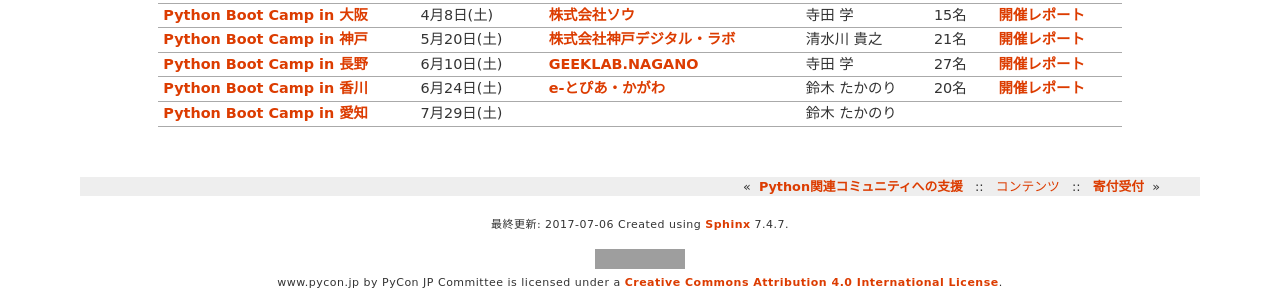
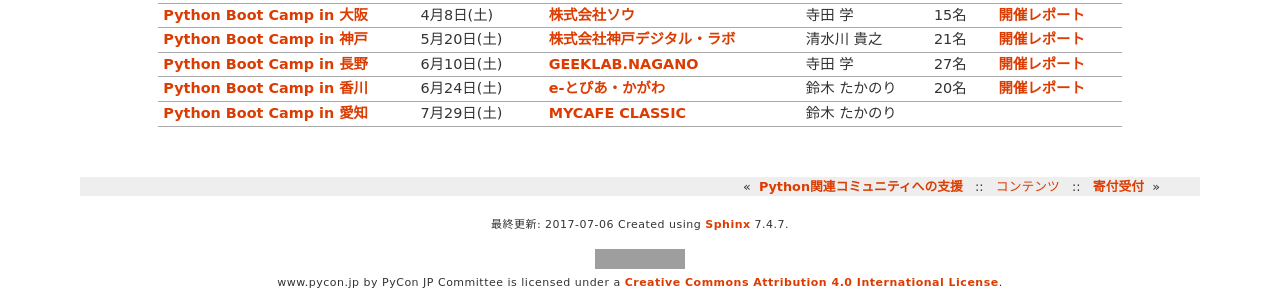
Before and after one commit to pyconjp/www.pycon.jp, a Sphinx documentation site: the page built from source/support/bootcamp.rst, in a window 1280 px wide. Shown: the part 1987-2283 px from the top of the page. Built offline with Sphinx 7.4.7, drawn with Linux system fonts in a browser that asks for light colours; grey boxes are pictures that could not be loaded.

Commit message:
Python Boot Camp in 愛知の会場を追加

```diff
--- a/source/support/bootcamp.rst
+++ b/source/support/bootcamp.rst
@@ -163,7 +163,7 @@
      - `開催レポート <http://pyconjp.blogspot.jp/2017/06/python-boot-camp-in-kagawa.html>`__
    * - `Python Boot Camp in 愛知 <https://pyconjp.connpass.com/event/60165/>`_
      - 7月29日(土)
-     -
+     - `MYCAFE CLASSIC <https://mycafe.jp/branch/mycafe-classic>`_
      - 鈴木 たかのり
      -
      -
```
